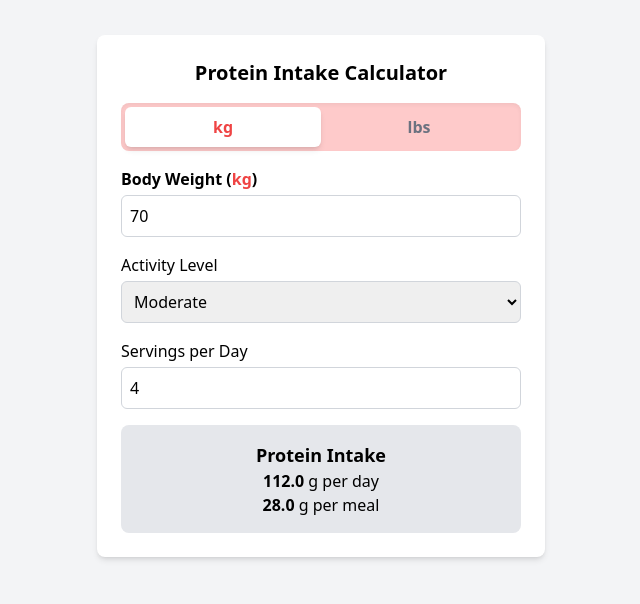
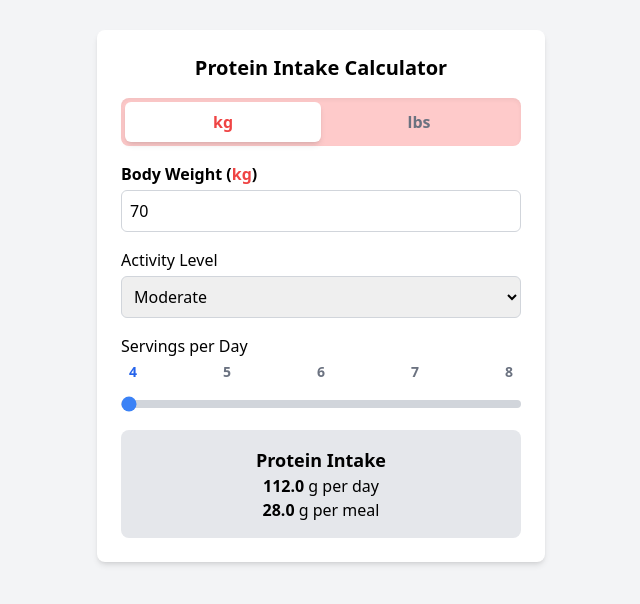
Before and after one commit to Sifrqitt/protein-calculator-v1.2, a Next.js app: page / in a window 1280 px wide. Shown: the part 104-708 px from the top of the page, without its empty margins (319-959 px from the left). Built offline with nearby package versions, Linux system fonts and the light colour scheme.

Commit message:
Update ProteinCalculator.js range slider

```diff
--- a/src/components/ProteinCalculator.js
+++ b/src/components/ProteinCalculator.js
@@ -1,9 +1,7 @@
-"use client";
-
 import { useState } from "react";
-import { Card, CardContent } from "./ui/card";
-import { Input } from "./ui/input";
-import { Select, SelectTrigger, SelectValue, SelectContent, SelectItem } from "./ui/select";
+import { Card, CardContent } from "@/components/ui/card";
+import { Input } from "@/components/ui/input";
+import { Select, SelectTrigger, SelectValue, SelectContent, SelectItem } from "@/components/ui/select";
 
 export default function ProteinCalculator() {
   const [weight, setWeight] = useState(70);
@@ -64,21 +62,23 @@ export default function ProteinCalculator() {
             </Select>
           </div>
 
-<div className="mb-4">
-  <label className="block mb-1">Servings per Day</label>
-  <Input
-    type="number"
-    value={servings}
-    min={4}
-    max={8}
-    onChange={(e) => {
-      let value = Number(e.target.value);
-      if (value < 4) value = 4;
-      if (value > 8) value = 8;
-      setServings(value);
-    }}
-  />
-</div>
+          <div className="mb-4">
+            <label className="block mb-1">Servings per Day</label>
+            <div className="flex justify-between mb-2 px-2 text-sm font-bold text-gray-500">
+              {[4, 5, 6, 7, 8].map(num => (
+                <span key={num} className={`${num === servings ? 'text-blue-600' : ''}`}>{num}</span>
+              ))}
+            </div>
+            <input
+              type="range"
+              min="4"
+              max="8"
+              value={servings}
+              onChange={(e) => setServings(Number(e.target.value))}
+              className="w-full h-2 rounded-lg appearance-none bg-gray-300 cursor-pointer focus:outline-none focus:ring-2 focus:ring-blue-500 focus:ring-opacity-50 transition"
+              style={{ accentColor: '#3b82f6' }}
+            />
+          </div>
 
           <div className="mt-4 p-4 bg-gray-200 rounded-lg text-center">
             <p className="text-lg font-semibold">Protein Intake</p>
```
